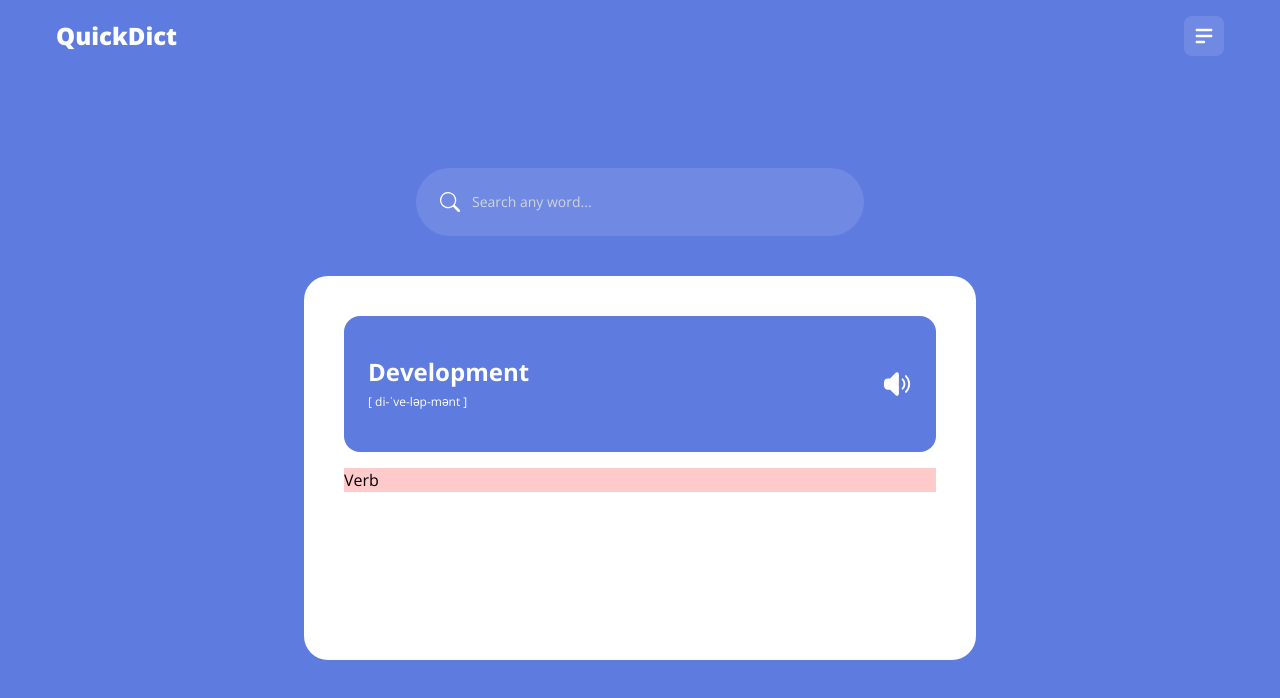
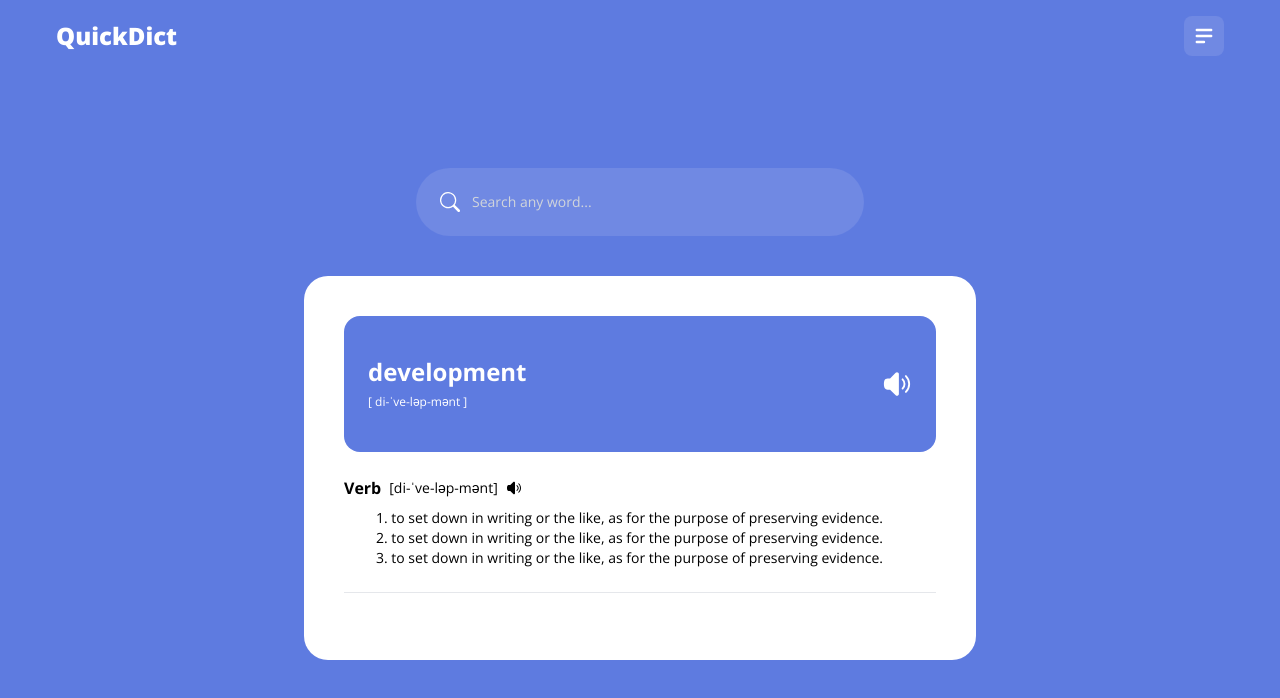
Before and after one commit to priscilla-e/quickdict, a React (Vite) app: page / in a window 1280 px wide. Shown: the top 698 px of the page. Built offline with nearby package versions, Linux system fonts and the light colour scheme.

Commit message:
Add styling to definition item

```diff
--- a/src/components/definition/DefinitionItem.tsx
+++ b/src/components/definition/DefinitionItem.tsx
@@ -1,14 +1,27 @@
-import type {Definition} from "../../types";
+import type { Definition } from '../../types';
+import { HiSpeakerWave } from 'react-icons/hi2';
 
 interface DefinitionItemProps {
-    definition: Definition;
+  definition: Definition;
 }
 
 export default function DefinitionItem({ definition }: DefinitionItemProps) {
   return (
-    <li>
-      <p>Verb</p>
-      <div></div>
+    <li className="space-y-2">
+      <div className="flex items-center justify-start gap-2">
+        <span className="font-bold">{definition.partOfSpeech}</span>
+        <span className="text-sm">{`[${definition.ipa}]`}</span>
+        <button>
+          <HiSpeakerWave />
+        </button>
+      </div>
+      <div className="ml-4 md:ml-8">
+        <ul className="text-sm">
+          {definition.meanings.map((meaning, index) => (
+            <li key={index}>{`${index + 1}. ${meaning}`}</li>
+          ))}
+        </ul>
+      </div>
     </li>
   );
 }
--- a/src/components/definition/DefinitionList.tsx
+++ b/src/components/definition/DefinitionList.tsx
@@ -1,5 +1,5 @@
-import { Definition } from '../../types';
 import DefinitionItem from './DefinitionItem';
+import type { Definition } from '../../types';
 
 interface DefinitionListProps {
   definitions: Definition[];
@@ -7,7 +7,7 @@ interface DefinitionListProps {
 
 export default function DefinitionList({ definitions }: DefinitionListProps) {
   return (
-    <ul className="mt-4 bg-red-200">
+    <ul className="border-b border-b-gray-200 py-6">
       {definitions.map((definition, index) => (
         <DefinitionItem key={index} definition={definition} />
       ))}
--- a/src/components/search/SearchResult.tsx
+++ b/src/components/search/SearchResult.tsx
@@ -12,7 +12,7 @@ export default function SearchResult({searchResult}: SearchResultProps ) {
       <div className="flex items-center justify-between rounded-2xl bg-primary p-6 text-white md:py-10">
         <div>
           <span className="block text-lg font-bold md:text-2xl">
-            Development
+            {searchResult.word}
           </span>
           <span className="text-xs">{`[ di-ˈve-ləp-mənt ]`}</span>
         </div>
```
